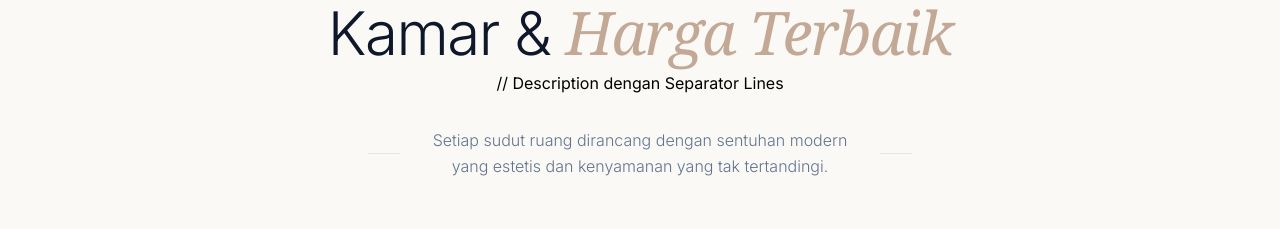
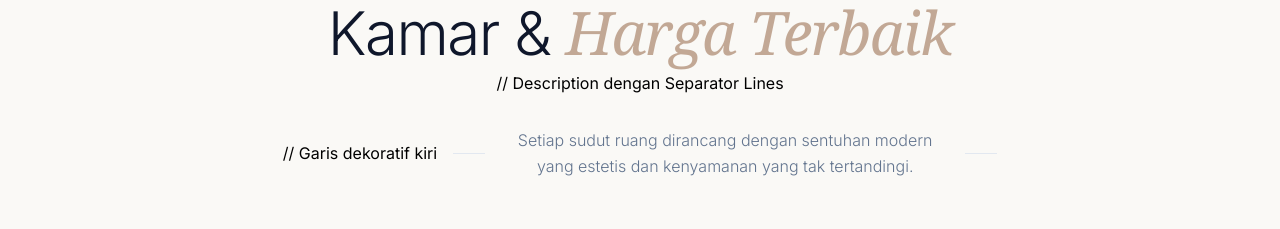
Before and after one commit to hafizahalfitra/booking-hotel, a Next.js app in the folder WEB/: page / in a window 1280 px wide. Shown: the part 1220-1449 px from the top of the page. Built offline with nearby package versions, Linux system fonts and the light colour scheme; no server answers.

Commit message:
Update page.tsx

```diff
--- a/WEB/app/page.tsx
+++ b/WEB/app/page.tsx
@@ -41,6 +41,7 @@ export default function Home() {
 
           // Description dengan Separator Lines
           <div className="mt-8 flex items-center justify-center gap-4">
+            // Garis dekoratif kiri
             <div className="h-[1px] w-8 bg-slate-200"></div>
             <p className="text-slate-500 font-light max-w-md leading-relaxed text-sm md:text-base">
               Setiap sudut ruang dirancang dengan sentuhan modern yang estetis dan kenyamanan yang tak tertandingi.             </p>
```
